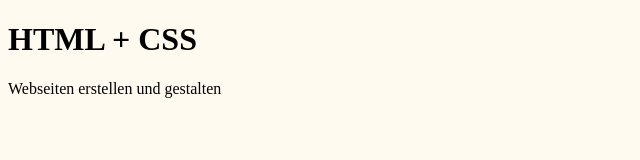
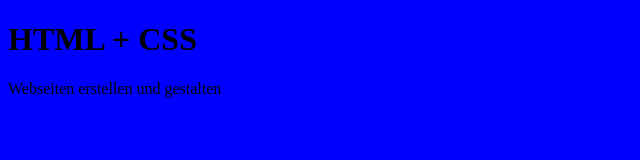
Before and after one commit to franz-und-sieglinde/hello-austria, a plain HTML site: page index.html in a window 1280 px wide. Shown: the whole page, without its empty margins (0-640 px from the left). Drawn offline with Linux system fonts and the light colour scheme.

Commit message:
Update style.css

```diff
--- a/style.css
+++ b/style.css
@@ -1,6 +1,6 @@
 /* Kommentar: Stylesheet für die Übungswebsite aus "Einstieg in HTML + CSS" */
 
 body {
-    background-color: floralwhite;
+    background-color: blue;
     color: black;
 }
```
